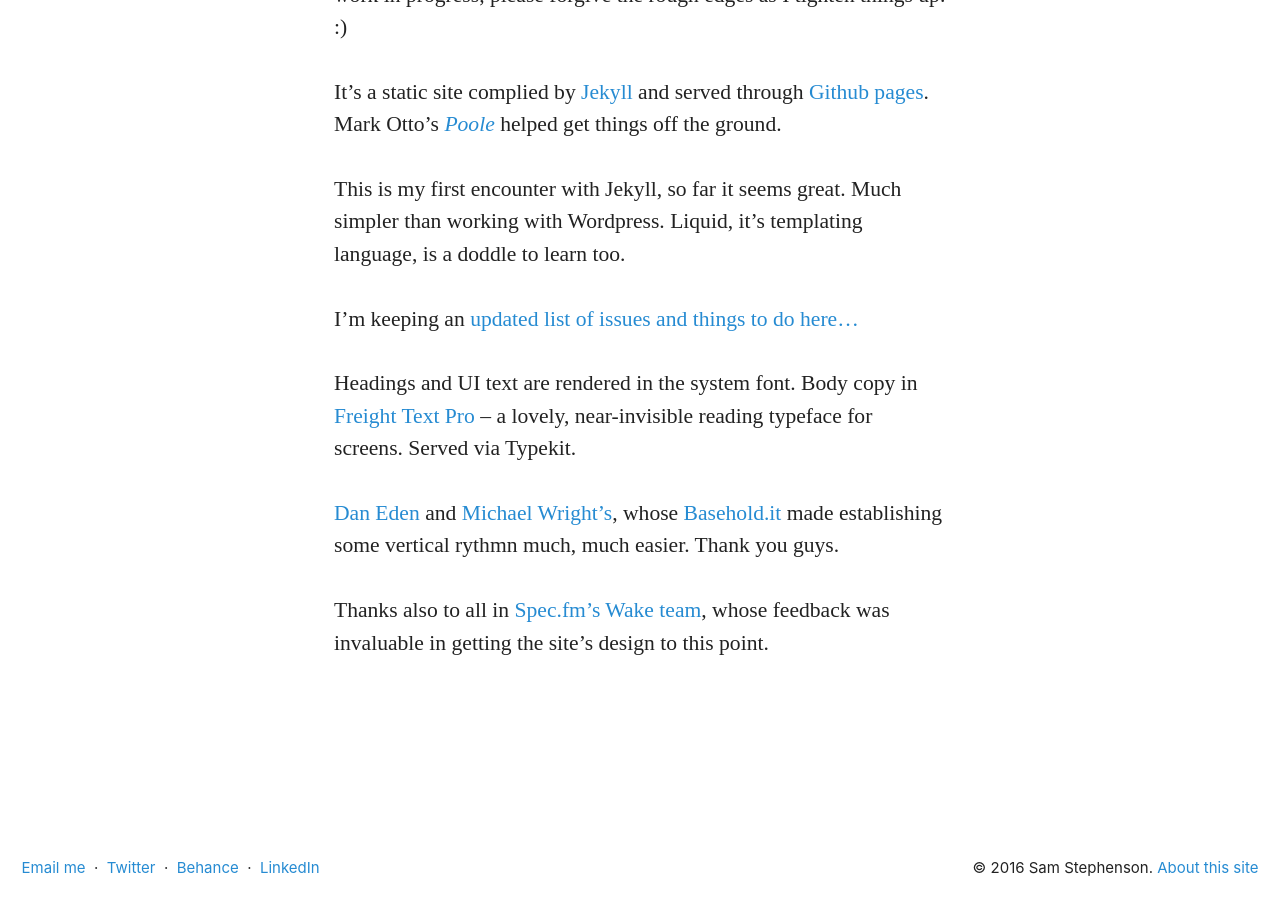
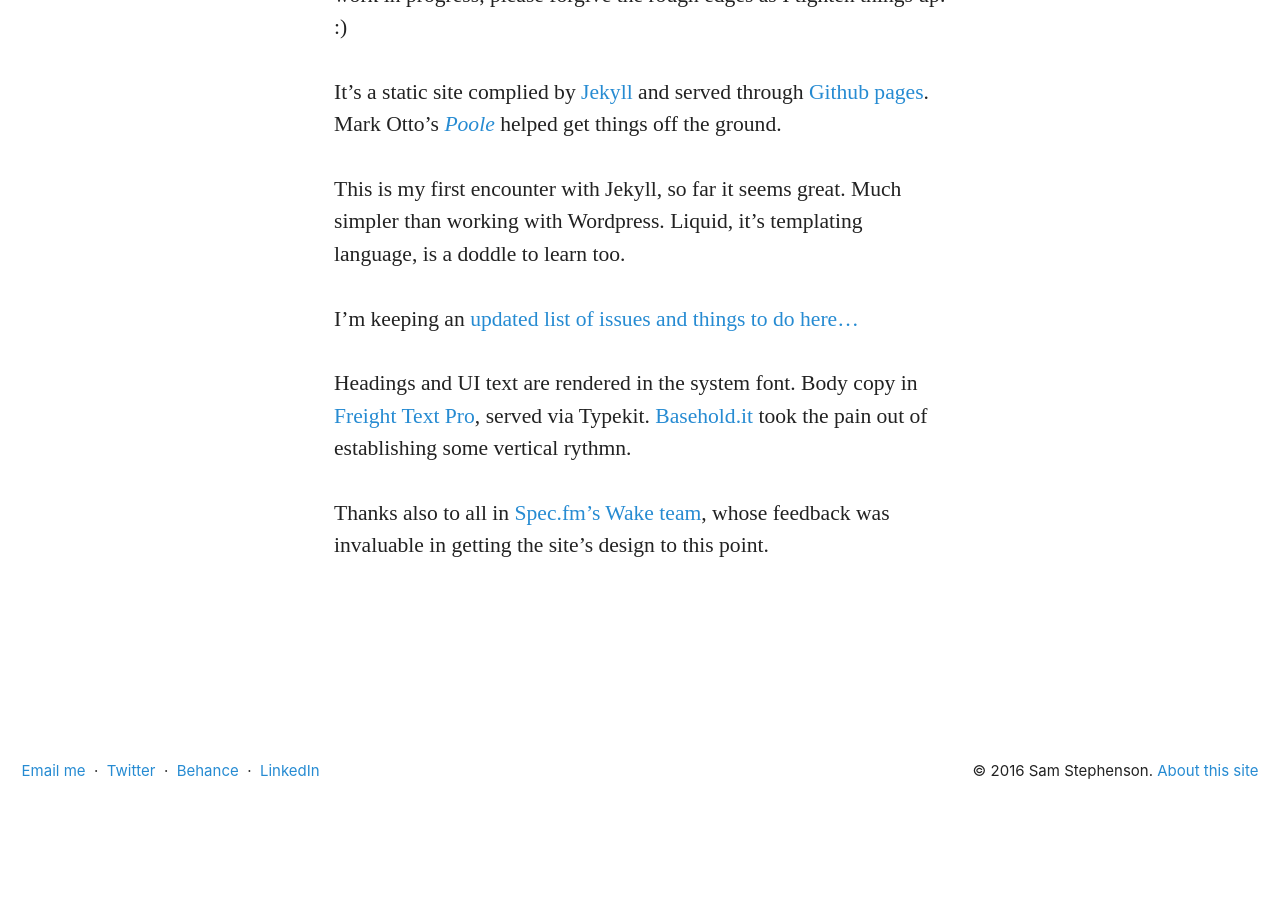
Before and after one commit to samstephenson/samstephenson.github.io, a Jekyll site: the page built from about.md, in a window 1280 px wide and 900 px high, scrolled down 3182 px. Built offline with Jekyll 4.4.1, drawn with Linux system fonts in a browser that asks for light colours; nearby versions of some CDN libraries; after the commit the page ends 3985 px from its top, so only the background shows below that.

Commit message:
about page update

```diff
--- a/about.md
+++ b/about.md
@@ -48,8 +48,6 @@
 
 I'm keeping an [updated list of issues and things to do here…](https://workflowy.com/s/tOSIWFifHd)
 
-Headings and UI text are rendered in the system font. Body copy in [Freight Text Pro](https://typekit.com/fonts/freight-text-pro) – a lovely, near-invisible reading typeface for screens. Served via Typekit.
-
-[Dan Eden](http://twitter.com/_dte) and [Michael Wright's](http://twitter.com/michaelw90), whose [Basehold.it](http://basehold.it/) made establishing some vertical rythmn much, much easier. Thank you guys.
+Headings and UI text are rendered in the system font. Body copy in [Freight Text Pro](https://typekit.com/fonts/freight-text-pro), served via Typekit. [Basehold.it](http://basehold.it/) took the pain out of establishing some vertical rythmn.
 
 Thanks also to all in [Spec.fm's](http://spec.fm/) [Wake team](https://inspect.wake.io/), whose feedback was invaluable in getting the site's design to this point.
```
